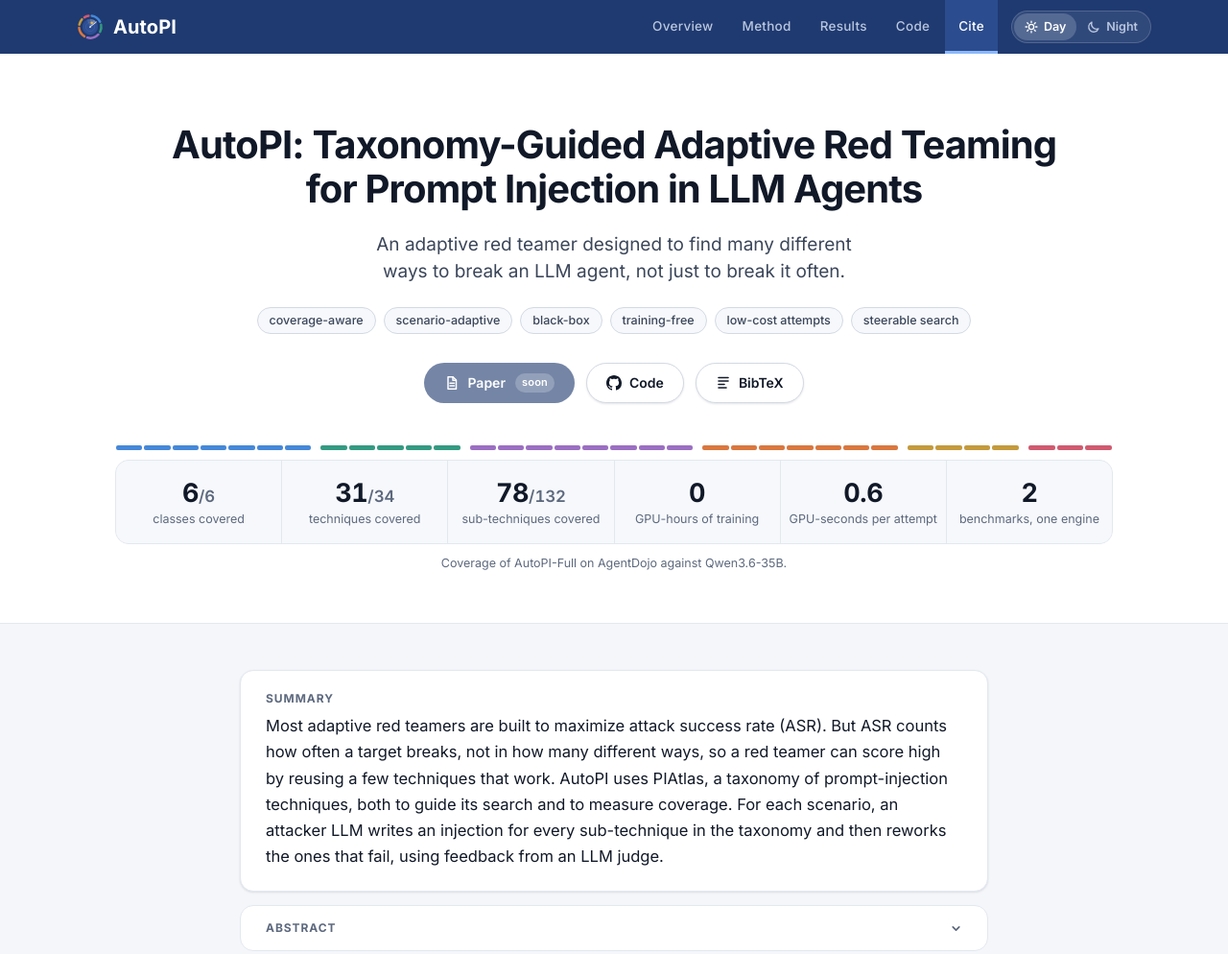
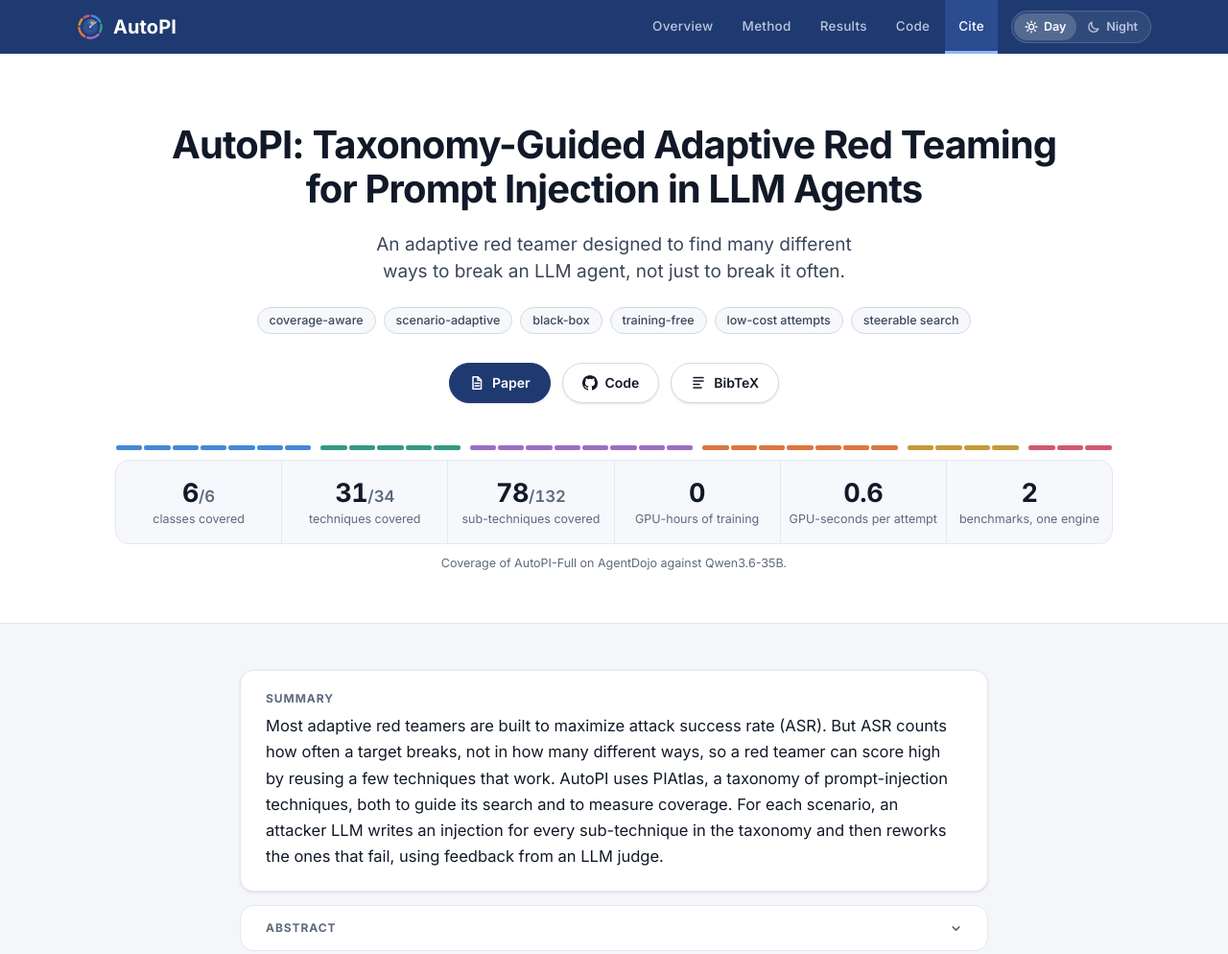
Before and after one commit to stevendamianakis/autopi-site, a plain HTML site: page index.html in a window 1280 px wide. Shown: the top 994 px of the page at 96% size. Drawn offline with Linux system fonts and the light colour scheme.

Commit message:
Link the arXiv paper
The Paper button opens arXiv:2611.24313, and the BibTeX carries its eprint, category and URL.

Co-Authored-By: Claude Opus 5.5 <noreply@anthropic.com>

```diff
--- a/app.js
+++ b/app.js
@@ -6,7 +6,7 @@
    * The two addresses that exist only once the paper and the code are public.
    * Fill them in here and nowhere else. While one is empty, its buttons read "soon". */
   var LINKS = {
-    arxivId: '',   // for example '2611.01234'
+    arxivId: '2611.24313',
     code: 'https://github.com/stevendamianakis/autopi'
   };
 
--- a/index.html
+++ b/index.html
@@ -445,6 +445,6 @@ autopi run --benchmark agentdojo \
 <p id="copy-status" class="sr-only" aria-live="polite"></p>
 
 <script src="data.js?v=1"></script>
-<script src="app.js?v=2"></script>
+<script src="app.js?v=3"></script>
 </body>
 </html>
```
